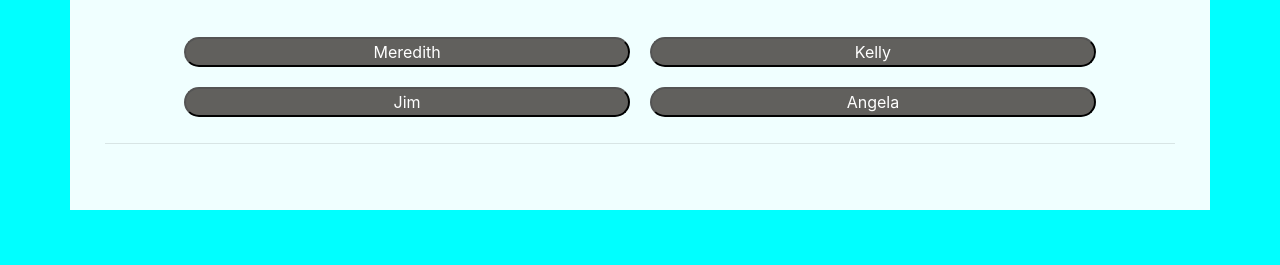
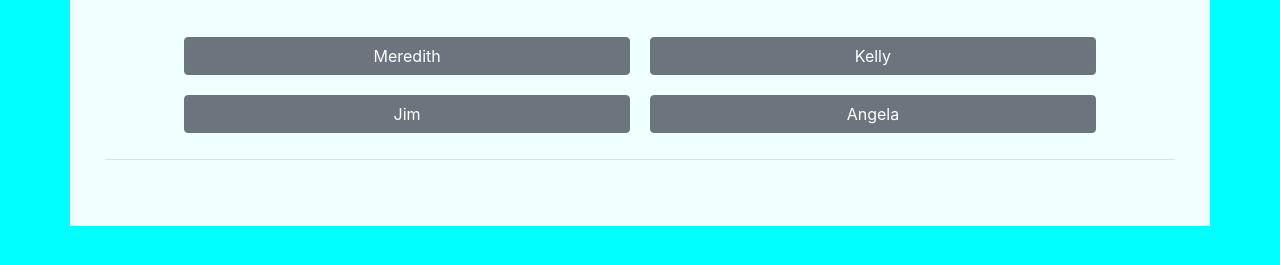
Before and after one commit to AshleyLerma/codeQuiz, a plain HTML site: page index.html in a window 1280 px wide. Both pictures are taken after a click on the button "Start Quiz". Shown: the part 195-460 px from the top of the page. Drawn offline with nearby package versions, Linux system fonts and the light colour scheme.

Commit message:
bootstrap btn format added

```diff
--- a/assets/style.css
+++ b/assets/style.css
@@ -39,9 +39,6 @@ body {
 .answerButtons {
   min-width: 200px;
   margin: 10px;
-  background-color: #61605d;
-  color: white;
-  border-radius: 15px;
 }
 
 hr {
--- a/index.html
+++ b/index.html
@@ -50,10 +50,26 @@
           </div>
         </div>
         <div id="choiceBtns" class="row">
-          <button id="choice0" class="col-5 answerButtons"></button>
-          <button id="choice1" class="col-5 answerButtons"></button>
-          <button id="choice2" class="col-5 answerButtons"></button>
-          <button id="choice3" class="col-5 answerButtons"></button>
+          <button
+            type="button"
+            id="choice0"
+            class="btn btn-secondary col-5 answerButtons"
+          ></button>
+          <button
+            type="button"
+            id="choice1"
+            class="btn btn-secondary col-5 answerButtons"
+          ></button>
+          <button
+            type="button"
+            id="choice2"
+            class="btn btn-secondary col-5 answerButtons"
+          ></button>
+          <button
+            type="button"
+            id="choice3"
+            class="btn btn-secondary col-5 answerButtons"
+          ></button>
         </div>
         <div class="row">
           <hr />
```
